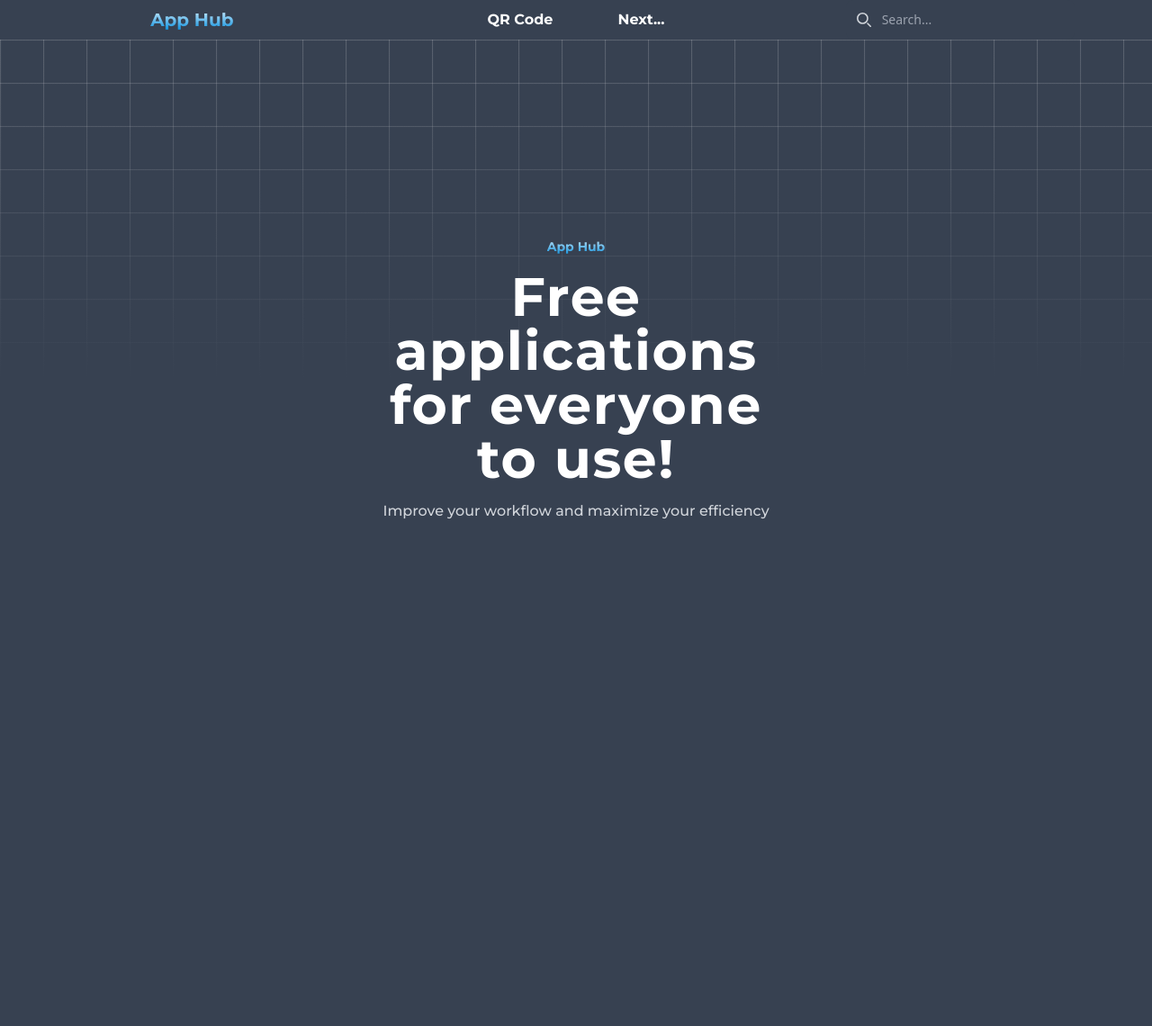
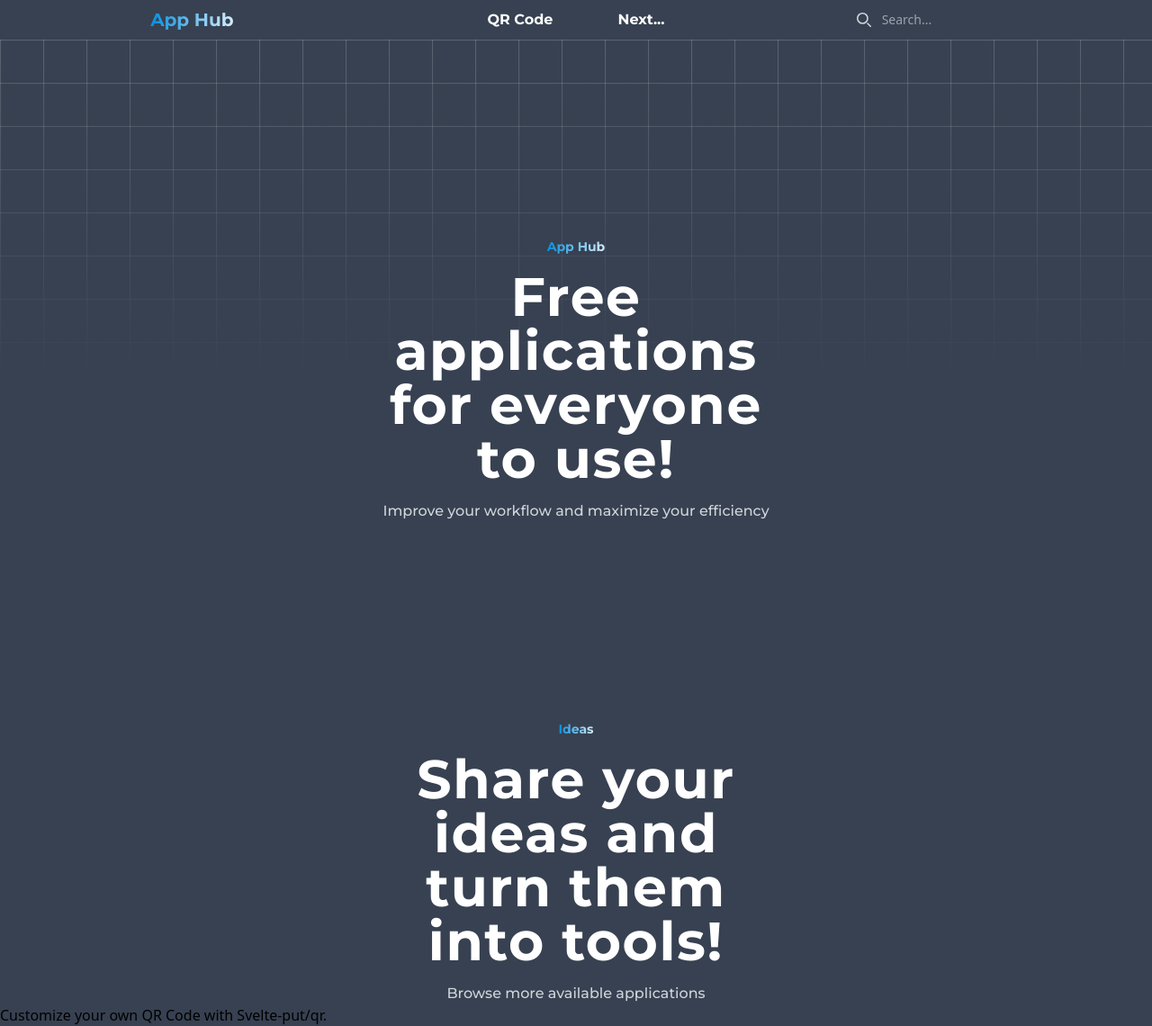
Before and after one commit to Bry-Dev/communal-app, a SvelteKit app: page / in a window 1280 px wide. Shown: the whole page at 90% size. Before the commit the page ends 800 px from the top, so only its background shows below. Built offline with nearby package versions, Linux system fonts and the light colour scheme.

Commit message:
Prepare app list

```diff
--- a/src/app.css
+++ b/src/app.css
@@ -22,6 +22,13 @@
   src: url("/src/assets/fonts/Montserrat-Bold.ttf") format("truetype");
 }
 
+.logo {
+  background: rgb(10,67,103);
+  background: linear-gradient(90deg, rgb(8, 143, 221) 0%, rgb(210, 237, 253) 100%);
+  color:transparent;
+  background-clip: text;
+}
+
 body {
   background: #374151;
   margin: 0;
--- /dev/null
+++ b/src/components/Apps.svelte
@@ -0,0 +1,9 @@
+<script lang="ts">
+  import { AppList } from "$lib/data/AppList";
+</script>
+
+<section>
+  {#each AppList as app }
+    {app.description}
+  {/each}
+</section>
--- a/src/components/Header.svelte
+++ b/src/components/Header.svelte
@@ -16,12 +16,6 @@
 </section>
 
 <style>
-  .logo {
-    background: rgb(10,67,103);
-    background: linear-gradient(rgb(210, 237, 253) 0%, rgb(8, 143, 221) 100%);
-    color:transparent;
-    background-clip: text;
-  }
   .bg {
     position: absolute;
     height: 100%;
--- a/src/components/NavBar.svelte
+++ b/src/components/NavBar.svelte
@@ -21,12 +21,6 @@
 </section>
 
 <style>
-  .logo {
-    background: rgb(10,67,103);
-    background: linear-gradient(rgb(210, 237, 253) 0%, rgb(8, 143, 221) 100%);
-    color:transparent;
-    background-clip: text;
-  }
   input:-webkit-autofill,
   input:-webkit-autofill:hover,
   input:-webkit-autofill:focus,
--- /dev/null
+++ b/src/components/Showcase.svelte
@@ -0,0 +1,11 @@
+<script lang="ts">
+
+</script>
+
+<section class="bg relative flex flex-col m-0 p-0 items-center">
+  <span class="text-sm text-white font-montserrat-bold logo">Ideas</span>
+  <h1 class="lg:text-6xl xl:w-1/3 md:text-3xl lg:w-1/2 w-full text-2xl font-montserrat-bold  text-center text-white my-4 tracking-wide text-pretty">
+    Share your ideas and turn them into tools!
+  </h1>
+  <p class="font-montserrat-medium text-gray-300 text-sm md:text-base text-center">Browse more available applications</p>
+</section>
--- /dev/null
+++ b/src/lib/data/AppList.ts
@@ -0,0 +1,11 @@
+import { AppData } from "$lib/types/AppData";
+
+export const AppList: AppData[] = [
+  {
+    code: "qr",
+    title: "QR Code",
+    description: "Customize your own QR Code with Svelte-put/qr.",
+    image: "",
+    link: "https://svelte-put.vnphanquang.com/docs/qr",
+  }
+]
--- /dev/null
+++ b/src/lib/types/AppData.ts
@@ -0,0 +1,7 @@
+export class AppData {
+  code: string = "";
+  title: string = "";
+  description: string = "";
+  image: string = "";
+  link?: string = "";
+}
--- a/src/routes/+page.svelte
+++ b/src/routes/+page.svelte
@@ -1,5 +1,9 @@
 <script lang="ts">
+  import Apps from "../components/Apps.svelte";
   import Header from "../components/Header.svelte";
+  import Showcase from "../components/Showcase.svelte";
 </script>
 
 <Header />
+<Showcase />
+<Apps />
```
